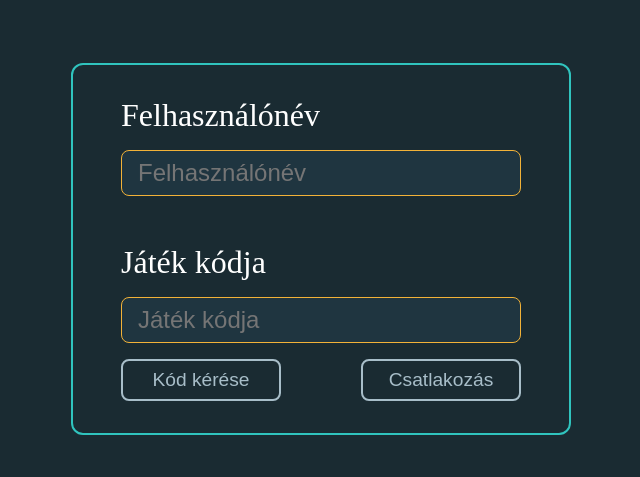
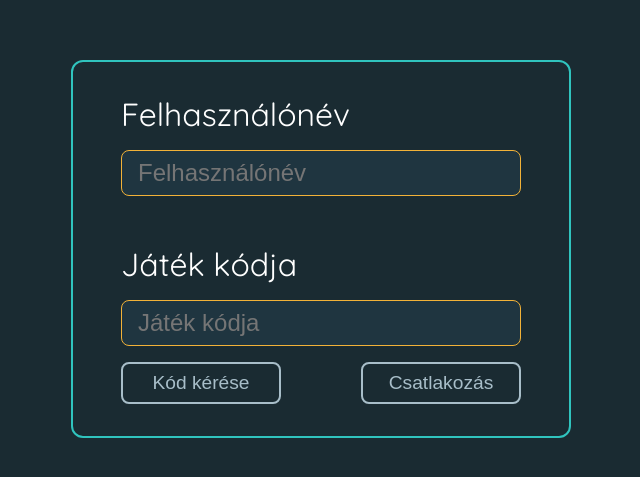
Before and after one commit to Vukovlevi/multiplayer-tic-tac-toe-frontend, a Vue app: page / in a window 1280 px wide. Shown: the part 151-628 px from the top of the page, without its empty margins (319-959 px from the left). Built offline with nearby package versions, Linux system fonts and the light colour scheme; no server answers.

Commit message:
wincolor bugfix, font-family

```diff
--- a/src/App.vue
+++ b/src/App.vue
@@ -80,6 +80,7 @@
 </template>
 
 <style>
+@import url("https://fonts.googleapis.com/css2?family=Quicksand&display=swap");
 :root {
   --bg-color: #1a2b32;
   --place-bg-color: #1f3540;
@@ -99,6 +100,7 @@
 body {
   width: 100%;
   height: 100%;
+  font-family: "Quicksand", sans-serif;
 }
 body {
   background-color: var(--bg-color);
--- a/src/components/WinLose.vue
+++ b/src/components/WinLose.vue
@@ -18,8 +18,8 @@
 const room = localStorage.getItem("code");
 let yourState = "";
 let winner = "";
-let xColor = false;
-let tie = false;
+let xColor;
+let tie;
 const preWinnerStore =
   JSON.parse(sessionStorage.getItem("winnerStore")) || null;
 //if the current state is gameOver, display that state
@@ -32,6 +32,8 @@
 
 //in case of game over, handle and display it
 winnerStore.$subscribe(() => {
+  xColor = false;
+  tie = false;
   displayWinner();
   const storageWinnerStore = {
     winner: winnerStore.winner,
```
